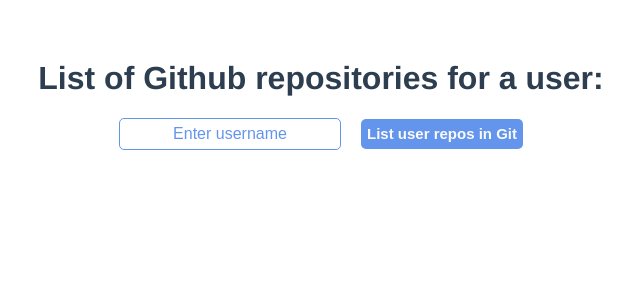
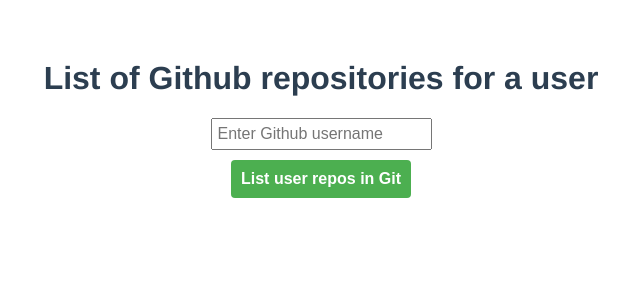
Before and after one commit to soumyanjaleemahapatra/gitProfileTrek, a Vue app: page / in a window 1280 px wide. Shown: the top 300 px of the page, without its empty margins (319-959 px from the left). Built offline with nearby package versions, Linux system fonts and the light colour scheme.

Commit message:
improved code quality

```diff
--- a/package.json
+++ b/package.json
@@ -19,7 +19,10 @@
     "babel-eslint": "^10.1.0",
     "eslint": "^6.8.0",
     "eslint-plugin-vue": "^7.18.0",
-    "vue-loader-v16": "^16.0.0-beta.5.4"
+    "sass-loader": "^12.0.0",
+    "node-sass": "^6.0.0",
+    "vue-loader-v16": "^16.0.0-beta.5.4",
+    "webpack-dev-server": "^4.15.1"
   },
   "eslintConfig": {
     "root": true,
--- a/public/index.html
+++ b/public/index.html
@@ -13,6 +13,5 @@
       <strong>We're sorry but <%= htmlWebpackPlugin.options.title %> doesn't work properly without JavaScript enabled. Please enable it to continue.</strong>
     </noscript>
     <div id="app"></div>
-    <!-- built files will be auto injected -->
   </body>
 </html>
--- a/public/stylesheets/styles.css
+++ b/public/stylesheets/styles.css
@@ -1,92 +1,63 @@
-.user__btn {
-  background-color: cornflowerblue;
-  color: #fafafa;
-  font-size: 15px;
-  font-weight: bold;
-  border: none;
-  height: 30px;
-  border-radius: 5px;
-  cursor: pointer;
-}
-@media (min-width: 768px) {
+.user {
+    max-width: 800px;
+    margin: 0 auto;
+  }
+
+  .user__input {
+    margin-bottom: 10px;
+    padding: 5px;
+    font-size: 16px;
+  }
+
+  .user__input--error {
+    border: 1px solid red;
+  }
+
+  .user__error {
+    color: red;
+    padding: 5px 0 10px 0;
+  }
+
   .user__btn {
-    margin-left: 20px;
+    padding: 10px 10px;
+    background-color: #4caf50;
+    color: white;
+    cursor: pointer;
+    font-weight: bold;
+    font-size: 16px;
+    border: none;
+    border-radius: 4px;
+    margin-bottom: 20px;
   }
-}
-.user__error {
-  color: tomato;
-}
-.user__info {
-  background-color: beige;
-  margin-top: 20px;
-}
-.user__info__avatar {
-  width: 50px;
-  height: 50px;
-  border-radius: 50%;
-  margin-top: 10px;
-  vertical-align: middle;
-}
-.user__info__list {
-  background-color: beige;
-  color: #d5d5d5;
-  display: flex;
-  flex-direction: column;
-  justify-content: center;
-  align-items: center;
-  padding: 0;
-}
-.user__info__list__item {
-  list-style: none;
-  background-color: #42b883;
-  width: 100%;
-  font-style: italic;
-}
-.user__info__list__item:first-child {
-  font-weight: bold;
-  font-style: normal;
-}
-@media (min-width: 1024px) {
-  .user__info__list {
-    max-width: 750px;
-    margin-left: auto;
-    margin-right: auto;
+
+  .user__avatar {
+    max-width: 50px;
+    border-radius: 50%;
+    margin-right: 10px;
   }
-}
-.user__info__text {
-  vertical-align: middle;
-  padding-left: 10px;
-  font-weight: 500;
-}
-@media (min-width: 1024px) {
-  .user__info {
-    max-width: 1000px;
-    margin-left: auto;
-    margin-right: auto;
+
+  .user__name {
+    font-weight: bold;
+    margin-bottom: 10px;
   }
-}
-.user__input {
-  height: 30px;
-  color: cornflowerblue;
-  font-size: 1em;
-  border: 1px solid;
-  border-radius: 5px;
-  padding: 0 10px;
-  outline-width: 0px;
-  margin-bottom: 10px;
-  width: 100%;
-  max-width: 200px;
-}
-.user__input::placeholder {
-  color: cornflowerblue;
-  text-align: center;
-  padding: 0;
-}
-.user__input:active .user__input:focus {
-  border-color: darkcyan;
-}
-.user__input--error {
-  border-color: tomato;
-}
 
-/*# sourceMappingURL=styles.css.map */
+  .user__repo {
+    list-style: none;
+    margin-bottom: 10px;
+    display: flex;
+    justify-content: space-between;
+    text-align: left;
+    border-bottom: 1px solid #ccc;
+    padding-bottom: 10px;
+  }
+  .user__repo__item {
+    flex: 1;
+  }
+
+  .user__repo__item__label {
+    font-weight: bold;
+    margin-right: 5px;
+    display: block;
+    padding-bottom: 16px;
+    text-transform: uppercase;
+  }
--- a/src/assets/scss/styles.scss
+++ /dev/null
@@ -1,97 +0,0 @@
-$background-list: #42b883;
-$background-color:beige;
-$font-color: #d5d5d5;
-$error-color: tomato;
-
-$breakpoint-tablet: 768px;
-$breakpoint-laptop: 1024px;
-
-.user {
-    &__btn {
-        background-color: cornflowerblue;
-        color: #fafafa;
-        font-size: 15px;
-        font-weight: bold;
-        border: none;
-        height: 30px;
-        border-radius: 5px;
-        cursor: pointer;
-        @media (min-width: $breakpoint-tablet) {
-            margin-left: 20px;
-        }
-    }
-    &__error {
-        color:$error-color;
-    }
-    &__info {
-        background-color: $background-color;
-        margin-top: 20px;
-        &__avatar {
-            width: 50px;
-            height: 50px;
-            border-radius: 50%;
-            margin-top: 10px;
-            vertical-align: middle;
-        }
-        &__list {
-            background-color: $background-color;
-            color: $font-color;
-            display: flex;
-            flex-direction: column;
-            justify-content: center;
-            align-items: center;
-            padding: 0;
-            &__item {
-                list-style: none;
-                background-color: $background-list;
-                width: 100%;
-                font-style: italic;
-                &:first-child {
-                    font-weight: bold;
-                    font-style:normal;
-                }
-            }
-            @media (min-width: $breakpoint-laptop) {
-                max-width: 750px;
-                margin-left: auto;
-                margin-right: auto;
-            }
-
-        }
-        &__text {
-            vertical-align: middle;
-            padding-left: 10px;
-            font-weight: 500;
-        }
-        @media (min-width: $breakpoint-laptop) {
-            max-width: 1000px;
-            margin-left: auto;
-            margin-right: auto;
-        }
-    }
-    &__input{
-        height: 30px;
-        color: cornflowerblue;
-        font-size: 1em;
-        border: 1px solid;
-        border-radius: 5px;
-        padding: 0 10px;
-        outline-width: 0px;
-        margin-bottom: 10px;
-        width: 100%;
-        max-width: 200px;
-        &::placeholder{
-            color: cornflowerblue;
-            text-align: center;
-            padding: 0;
-        }
-        &:active
-        &:focus {
-            border-color: darkcyan;
-        }
-        &--error {
-            border-color:$error-color;
-        }
-    }
-
-}
--- /dev/null
+++ b/src/components/RepoList.vue
@@ -0,0 +1,26 @@
+<template>
+    <ul>
+		<li v-for="(repo, index) in repos" :key="repo.id" class="user__repo">
+			<div class="user__repo__item">
+				<span v-if='index===0' class="user__repo__item__label">Repository</span>
+				<span class="user__repo__item__text">{{ repo.full_name }}</span>
+			</div>
+			<div class="user__repo__item">
+				<span v-if='index===0' class="user__repo__item__label">Description</span>
+				<span class="user__repo__item__text">{{ repo.description }}</span>
+			</div>
+		</li>
+	</ul>
+</template>
+
+<script>
+export default {
+	props: {
+		repos: {
+			type: Array,
+			default: () => [],
+		}
+	}
+}
+
+</script>
--- a/src/components/UserRepos.vue
+++ b/src/components/UserRepos.vue
@@ -1,77 +1,87 @@
 <template>
 	<div class="user">
-    <h1> List of Github repositories for a user: </h1>
+		<h1>List of Github repositories for a user</h1>
 		<input
 			v-model="userName"
-        placeholder="Enter username"
-        :class="this.errors.length === 0 ? 'user__input' : 'user__input user__input--error'"
-        autofocus="autofocus"
+			placeholder="Enter Github username"
+			:class="{ 'user__input': !errors.length, 'user__input--error': errors.length }"
 		/>
-    <div v-if="this.errors.length!==0">
-        <span v-for="(err,index) in this.errors" :key="err[index]" class="user__error">
-            {{err}}
-        </span>
+		<div v-if="errors">
+			<div v-for="(err, index) in errors" :key="index" class="user__error">
+				{{ err }}
+			</div>
 		</div>
 
-    <button v-on:click="getUserRepos" class="user__btn">List user repos in Git</button>
-    <div v-if="repos.length!==0" class="user__info">
-        <img :src = owner.avatar_url class="user__info__avatar">
-        <span class="user__info__text">{{owner.login}}</span>
-        <ul v-for="repo in repos"  :key="repo" class="user__info__list">
-            <li class="user__info__list__item">
-                {{ repo.full_name }}
-            </li>
-            <li class="user__info__list__item">
-                {{ repo.description }}
-            </li>
-        </ul>
+		<button @click="getUserRepos" class="user__btn">List user repos in Git</button>
+		<div v-if="isLoading">Loading...</div>
+		<div v-if="repos">
+			<img :src="owner.avatar_url" class="user__avatar" />
+			<span class="user__name">{{ owner.login }}</span>
+			<RepoList :repos="repos" />
+			<!-- <ul>
+				<li v-for="(repo, index) in repos" :key="repo.id" class="user__repo">
+					<div class="user__repo__item">
+						<span v-if='index===0' class="user__repo__item__label">Repository</span>
+						<span class="user__repo__item__text">{{ repo.full_name }}</span>
+					</div>
+					<div class="user__repo__item">
+						<span v-if='index===0' class="user__repo__item__label">Description</span>
+						<span class="user__repo__item__text">{{ repo.description }}</span>
 					</div>
 
+				</li>
+			</ul> -->
+		</div>
 	</div>
 </template>
 
 <script>
+import RepoList from './RepoList.vue';
 export default {
-    name: 'UserRepos',
+	components: {
+		RepoList
+	},
 	data() {
-        return{
-            repos:[],
+		return {
+			repos: [],
 			owner: {
-                avatar_url:'' ,
-                login:''
+				avatar_url: '',
+				login: '',
 			},
-            errors:[]
+			errors: [],
+			userName: '',
+			isLoading: false,
+		};
+	},
+	methods: {
+		async getUserRepos() {
+			this.repos = [];
+			this.errors = [];
+			this.isLoading = true;
+
+			if (!this.userName) {
+				this.errors.push('Please enter a username to access the repositories');
+				this.isLoading = false;
+				return;
+			}
+
+			try {
+				const res = await fetch(`https://api.github.com/users/${this.userName}/repos?per_page=250`);
+				const data = await res.json();
+
+				if (res.status !== 200) {
+					this.errors.push(res.statusText || 'Please try with a different username');
+					return;
+				}
+
+				this.owner = data[0].owner;
+				this.repos = data;
+			} catch (err) {
+				this.errors.push(err);
+			} finally {
+				this.isLoading = false;
 			}
 		},
-    methods: {
-        async getUserRepos(){
-            if (this.repos.length !==0){
-                this.repos=[]
-            }
-            if (this.errors.length !==0){
-                this.errors=[]
-            }
-            if(this.userName){
-                try {
-                    const res = await fetch('https://api.github.com/users/'+this.userName +'/repos?per_page=250')
-                    const data = await res.json()
-                    if(res.status !== 200) {
-                        this.errors.push(res.statusText || 'Please try with a different user name')
-                        return;
-                    }
-                    this.owner = data[0].owner
-                    data.forEach(element => {
-                        this.repos.push(element)
-                    });
-                }
-                catch(err){
-                    this.errors.push(err)
-                }
-
-            } else {
-               this.errors.push('Please enter a username to access the repositiories')
-            }
-        }
-    }
-}
+	},
+};
 </script>
```
Also changed, not shown: 1 other file (tests, documents, lock files or other folders). Lines whose indentation alone changed are shown as unchanged.
